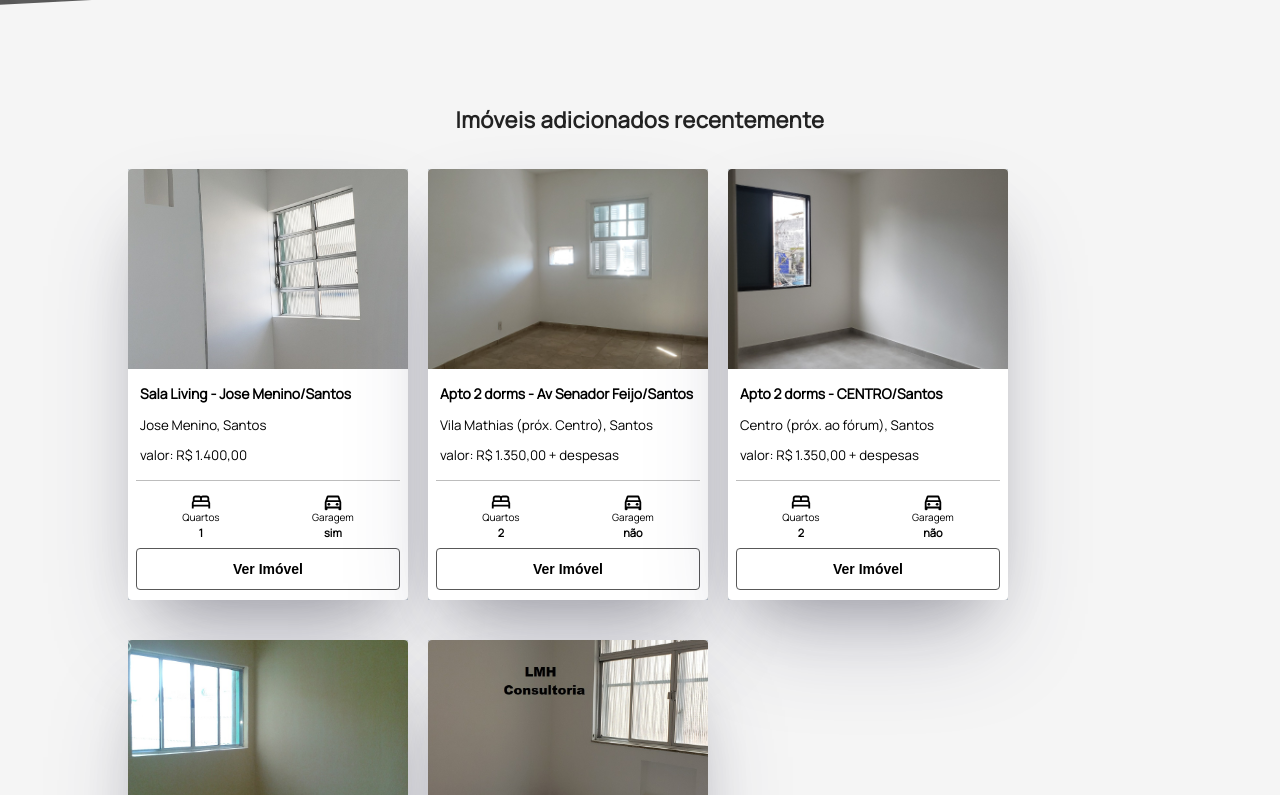
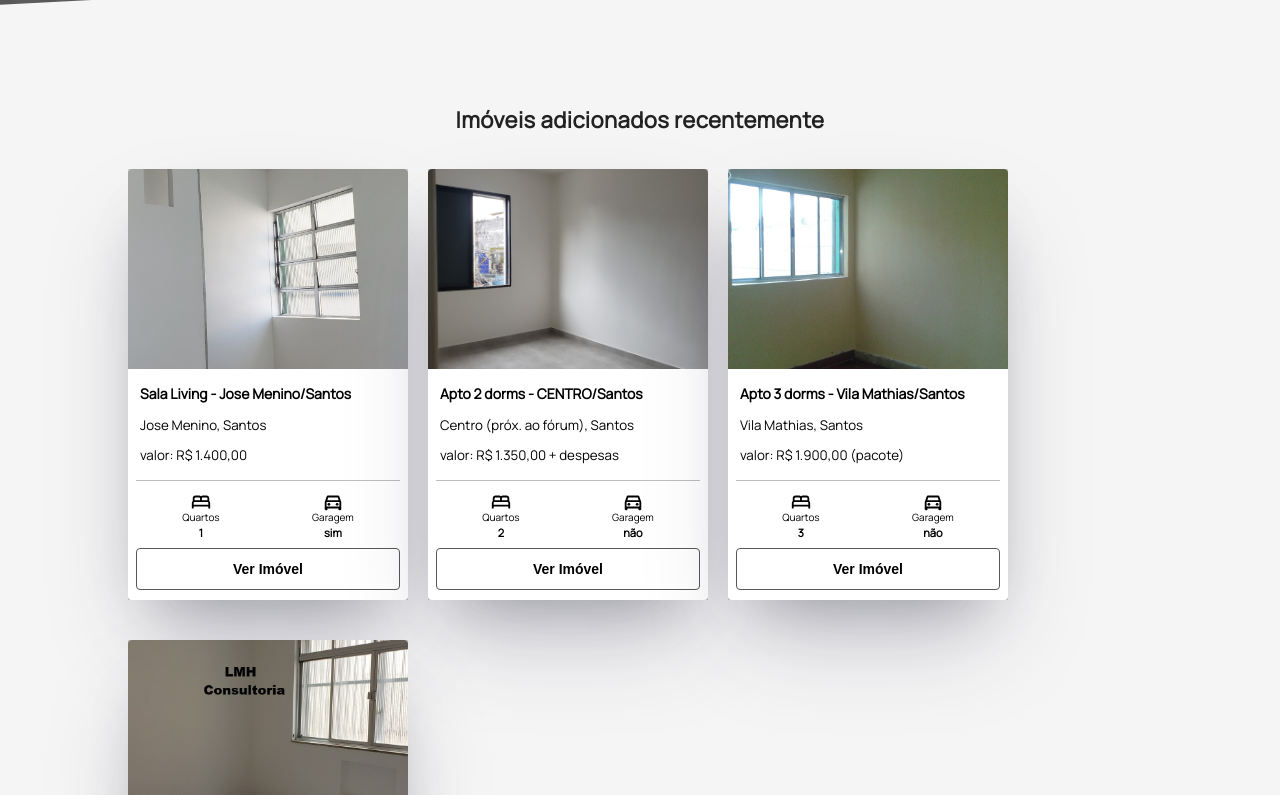
Before and after one commit to otaviojneto/lmh, a React (Vite) app: page / in a window 1280 px wide. Shown: the part 449-1244 px from the top of the page. Built offline with nearby package versions, Linux system fonts and the light colour scheme.

Commit message:
remocao de um imovel

```diff
--- a/src/mocks/imoveis.ts
+++ b/src/mocks/imoveis.ts
@@ -93,37 +93,6 @@ const imoveis: FullProperty[] = [
         { pic: img8 },
         { pic: img9 },
         { pic: img10 },
-      ],
-    },
-  },
-  {
-    typePropertie: "Apto 2 dorms - Av Senador Feijo/Santos",
-    img: img6s,
-    numberRooms: 2,
-    city: "Santos",
-    garage: "não",
-    neighborhood: "Vila Mathias (próx. Centro)",
-    value: "R$ 1.350,00 + despesas",
-    descriptionProperty: {
-      title: "Apto 2 dorms - Av Senador Feijo/Santos",
-      description:
-        "Apartamento de 2 dormitórios, com sala, cozinha, área de serviço e WC. O apartamento está com pintura nova na cor branca e todo em piso frio. 2º andar. Prédio de 2 andares. Não tem garagem. Garantia: depósito caução de 3 meses. Contrato de locação residencial de 30 meses (não alugamos para temporada). Será realizada pesquisa em nome dos moradores.",
-      room: 2,
-      garage: "Não",
-      adress:
-        "Av. Senador Feijó, nº 284 - Vila Mathias - Santos/SP (próximo ao Centro de Santos).",
-      price:
-        "R$ 1.350,00 o pacote (Aluguel + IPTU).À parte, será cobrado a conta de luz do corredor (rateada com o outro apartamento), a água (rateada com o outro apartamento e a loja de colchões) e a luz do apartamento (consumo individual).",
-      img: [
-        { pic: img1s },
-        { pic: img2s },
-        { pic: img3s },
-        { pic: img4s },
-        { pic: img5s },
-        { pic: img6s },
-        { pic: img7s },
-        { pic: img8s },
-        { pic: img9s },
       ],
     },
   },
--- a/vite.config.ts
+++ b/vite.config.ts
@@ -4,6 +4,7 @@ import react from "@vitejs/plugin-react";
 // https://vitejs.dev/config/
 export default defineConfig({
   plugins: [react()],
-  host: true, // Use `true` para permitir acesso na rede local (substitui '0.0.0.0')
-  port: 3000,
+  server: {
+    open: true,
+  },
 });
```
